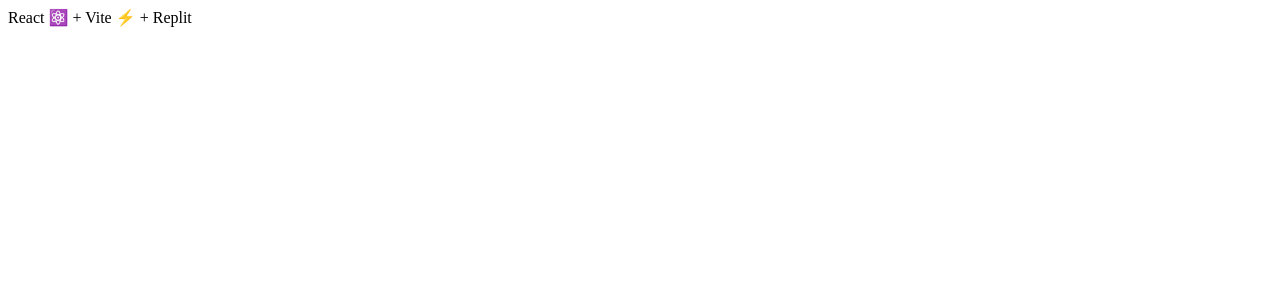
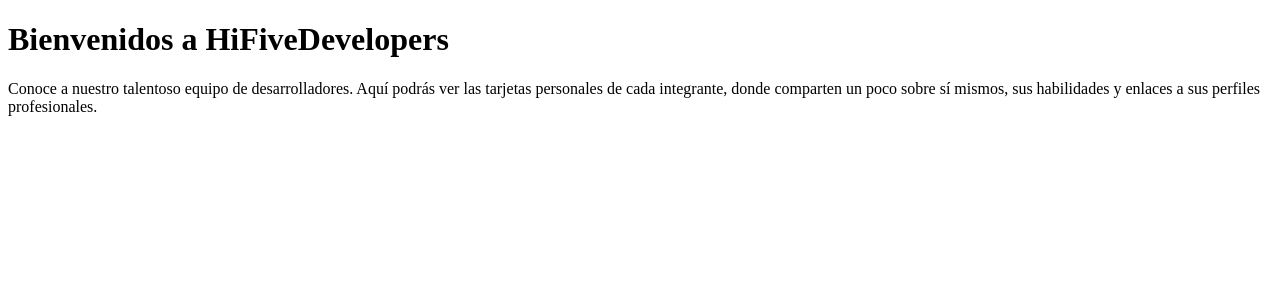
Before and after one commit to Hatusil/Replit-React, a React (Vite) app: page / in a window 1280 px wide. Shown: the top 300 px of the page. Built offline with nearby package versions, Linux system fonts and the light colour scheme.

Commit message:
desde replit

```diff
--- a/package.json
+++ b/package.json
@@ -19,5 +19,9 @@
     "react-dom": "^18.2.0",
     "typescript": "^5.2.2",
     "vite": "^5.0.0"
+  },
+  "dependencies": {
+    "react-icons": "^5.3.0",
+    "react-router-dom": "^6.27.0"
   }
 }
--- a/src/App.jsx
+++ b/src/App.jsx
@@ -1,9 +1,16 @@
+import React from 'react';
 import './App.css'
+import { BrowserRouter as Router, Route, Routes } from 'react-router-dom';
+import TeamCards from './TeamCards';
 
 export default function App() {
   return (
     <main>
-      React ⚛️ + Vite ⚡ + Replit
+      <Router>
+        <Routes>
+          <Route path="/" element={<TeamCards />} />
+        </Routes>
+      </Router>
     </main>
   )
 }
--- /dev/null
+++ b/src/TeamCards.jsx
@@ -0,0 +1,18 @@
+import React from 'react';
+
+const TeamCards = () => {
+  return (
+    <div className="team-cards">
+      <h1 className="team-title">Bienvenidos a HiFiveDevelopers</h1>
+      <p className="team-intro">
+        Conoce a nuestro talentoso equipo de desarrolladores. Aquí podrás ver
+        las tarjetas personales de cada integrante, donde comparten un poco sobre
+        sí mismos, sus habilidades y enlaces a sus perfiles profesionales.
+      </p>
+
+      {/* Agregar más tarjetas cuando los miembros del equipo las proporcionen */}
+    </div>
+  );
+};
+
+export default TeamCards;
```
Also changed, not shown: .upm/store.json, src/TeamCards.css (added), 1 other file (tests, documents, lock files or other folders).
